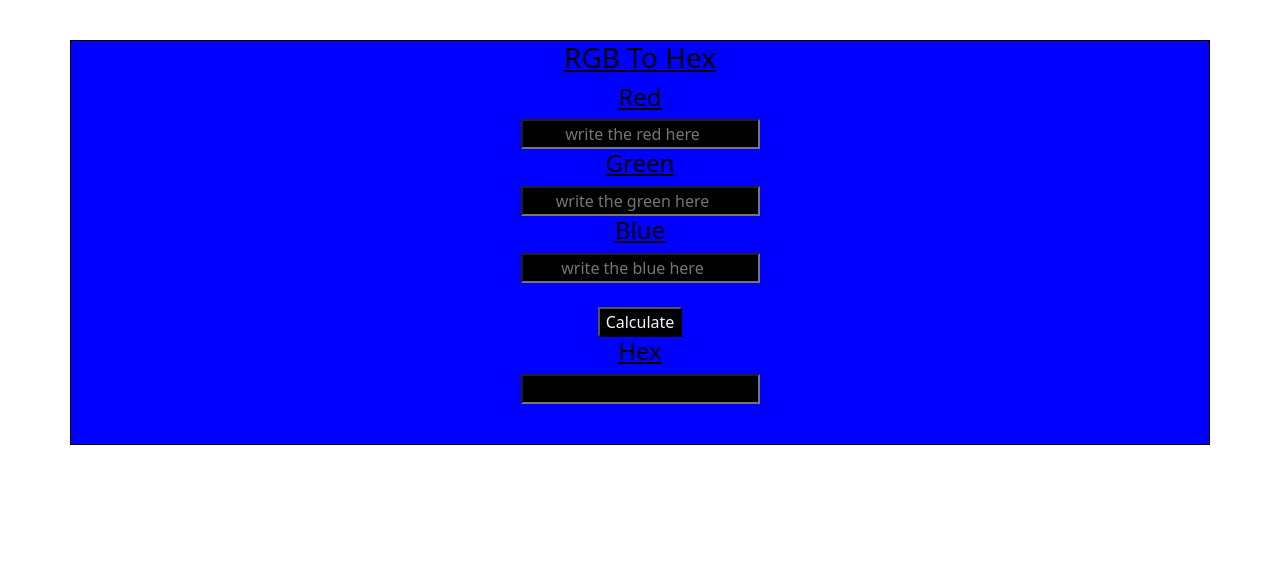
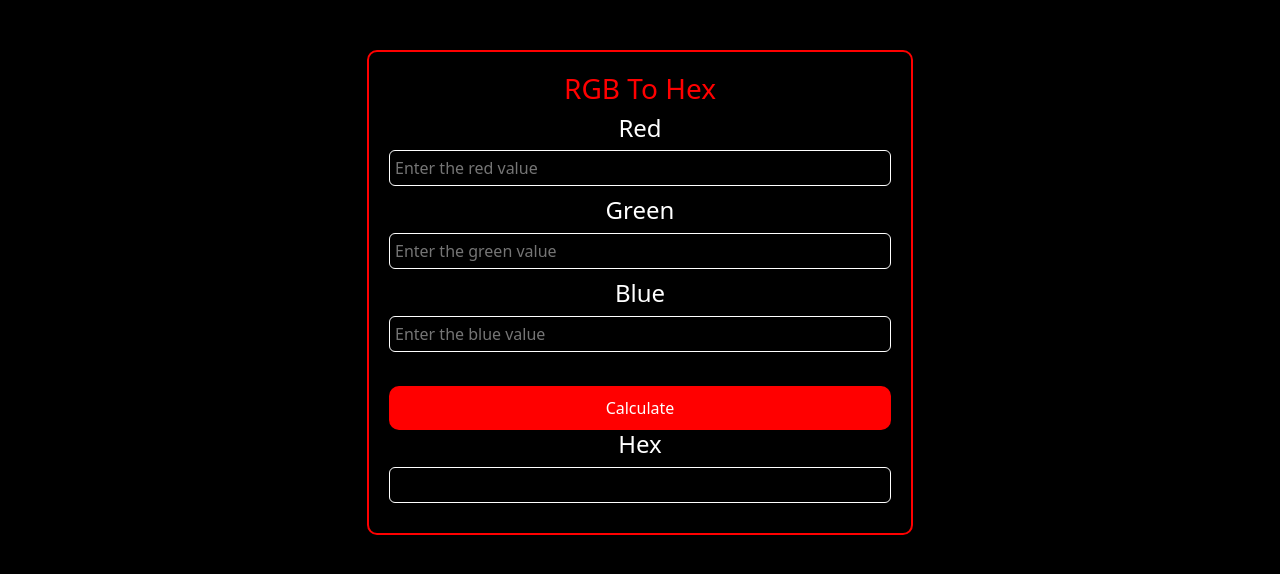
Before and after one commit to Khwez1/LMSrgbToHex, a plain HTML site: page index.html in a window 1280 px wide. Drawn offline with nearby package versions, Linux system fonts and the light colour scheme.

Commit message:
fixed color schemes

```diff
--- a/index.html
+++ b/index.html
@@ -8,23 +8,25 @@
     <link rel="stylesheet" href="/style.css">
 </head>
 <body>
-    <div class="container justify-content-center">
+    <div class="container">
         <div class="row justify-content-center">
-            <div class="col-md-3 col-sm-12 align-self-center">
+            <div class="col-md-6 col-sm-12 align-self-center">
+                <div class="card">
                     <h3>RGB To Hex</h3>
                     <h4>Red</h4>
-                <input type="number" id="red" placeholder="write the red here">
+                    <input type="number" id="red" placeholder="Enter the red value">
                     <h4>Green</h4>
-                <input type="number" id="green" placeholder="write the green here">
+                    <input type="number" id="green" placeholder="Enter the green value">
                     <h4>Blue</h4>
-                <input type="number" id="blue" placeholder="write the blue here">
-                <br></br>
+                    <input type="number" id="blue" placeholder="Enter the blue value">
+                    <br>
                     <button id="calc">Calculate</button>
                     <h4>Hex</h4>
                     <input type="text" id="hex" readonly>
                 </div>
             </div>
         </div>
+    </div>
 </body>
     <script src="/index.js"></script>
 </html>
--- a/style.css
+++ b/style.css
@@ -1,24 +1,45 @@
-*{
-    margin-top: 20px;
-    margin-bottom: 20px;
+body {
+    background-color: black;
+    color: white;
+}
+.container {
     text-align: center;
-    color: black;
+    margin-top: 50px;
 }
-.container{
-    border: 1px solid black;
-    background-color: blue;
+.card {
+    border: 2px solid red;
+    border-radius: 10px;
+    padding: 20px;
+    background-color: black;
+    box-shadow: 0 4px 8px 0 rgba(0, 0, 0, 0.2);
+    transition: 0.3s;
 }
-h4{
-    text-decoration: underline;
+h3 {
+    color: red;
 }
-h3{
-    text-decoration: underline;
+h4 {
+    color: white;
 }
-button{
+input[type="number"],
+input[type="text"] {
     background-color: black;
-    color: aliceblue;
+    color: white;
+    border: 1px solid white;
+    padding: 5px;
+    margin-bottom: 10px;
+    border-radius: 6px;
 }
-input{
+button {
+    background-color: red;
+    color: white;
+    border: none;
+    padding: 10px 20px;
+    cursor: pointer;
+    transition: background-color 0.3s ease;
+    border-radius: 10px;
+}
+button:hover {
     background-color: black;
-    color: aliceblue;
+    border: 1px solid red;
+    color:red;
 }
```
Lines whose indentation alone changed are shown as unchanged.
